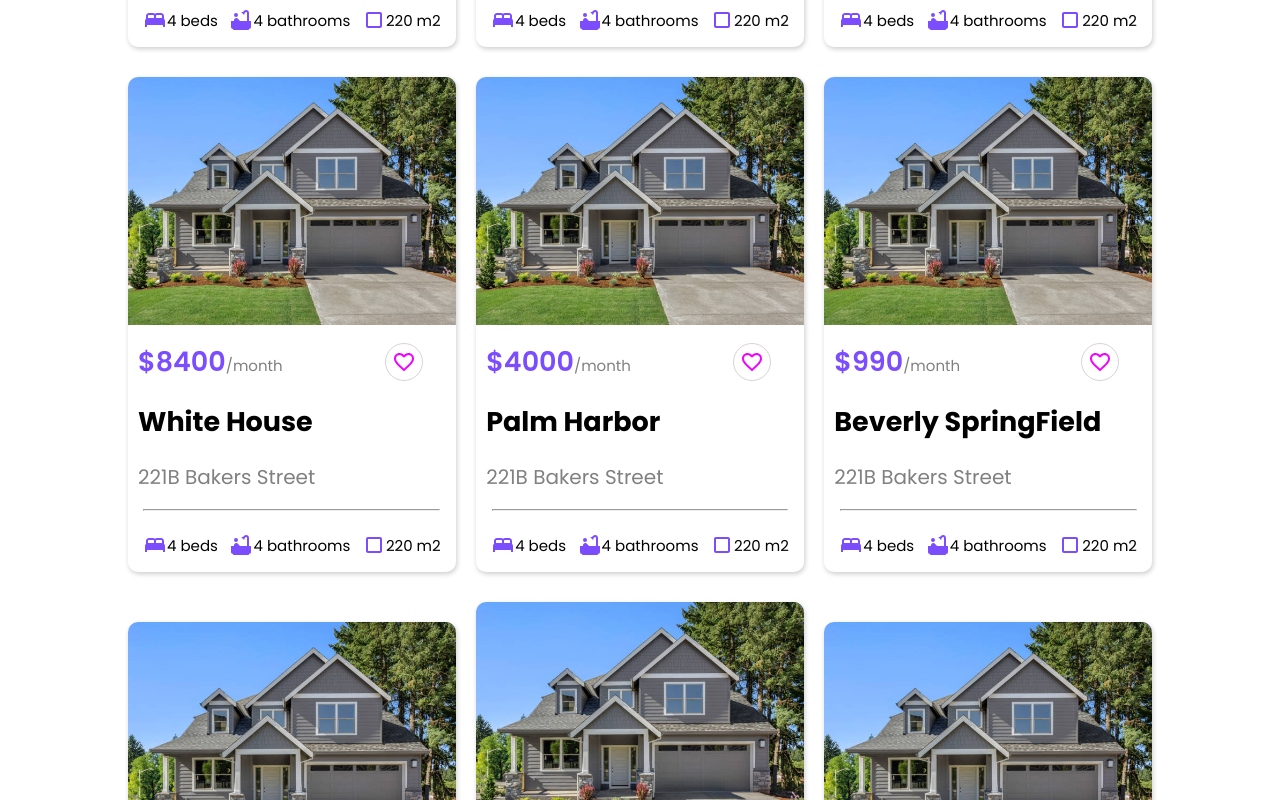
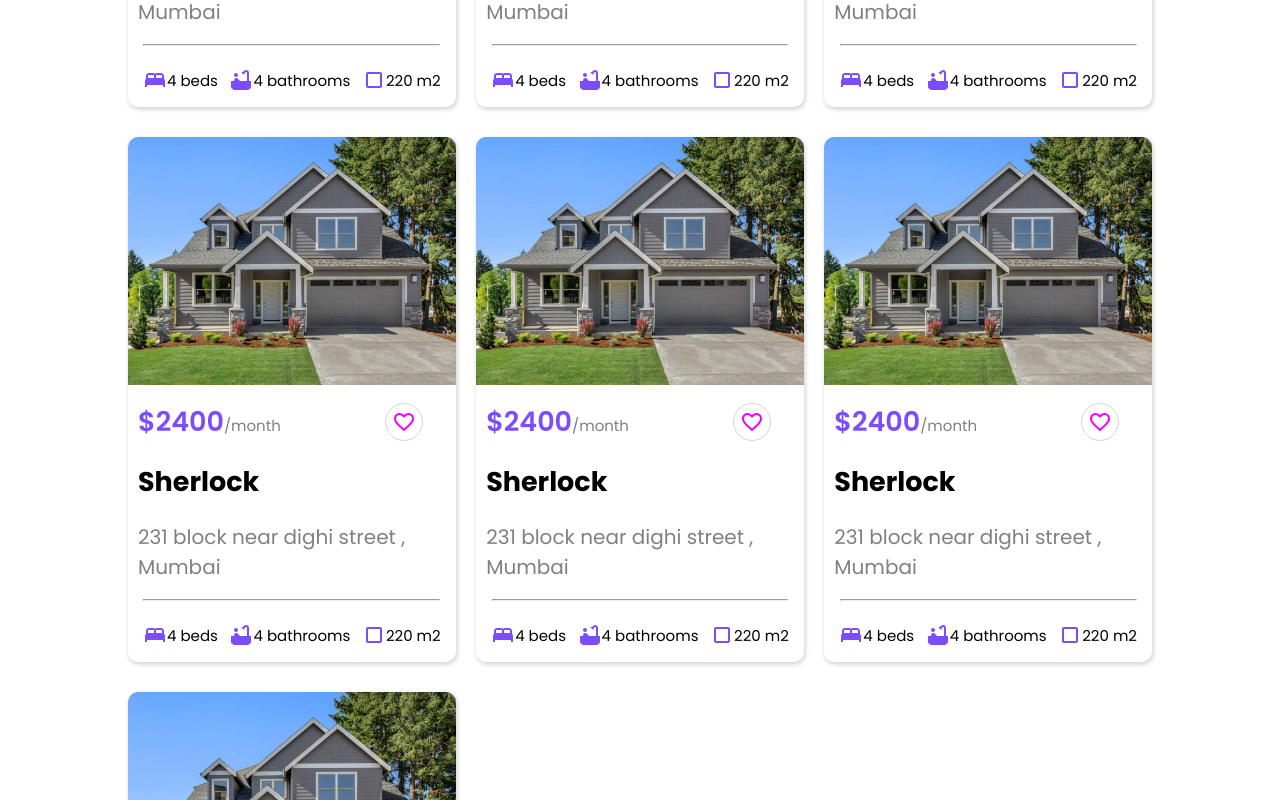
Before and after one commit to Denver04/reunion, a React (Vite) app: page / in a window 1280 px wide. Shown: the part 1360-2160 px from the top of the page. Built offline with nearby package versions, Linux system fonts and the light colour scheme.

Commit message:
no need of Card.jsx

```diff
--- a/src/Components/Body.jsx
+++ b/src/Components/Body.jsx
@@ -1,32 +1,60 @@
-import React from 'react';
+import React , {useState} from 'react';
+import {data} from "./data.js";
 import "../CSS/body.css";
 import Search from './Search';
-import Card from './Card';
+import sx from "../images/sx.jpg";
+import "../CSS/card.css";
+import BedIcon from '@mui/icons-material/Bed';
+import BathtubIcon from '@mui/icons-material/Bathtub';
+import CropSquareIcon from '@mui/icons-material/CropSquare';
+import FavoriteBorderIcon from '@mui/icons-material/FavoriteBorder';
+// import Card from './Card';
 
 function Body() {
+    const [search , setSearch] = useState("");
+
   return (
     <div className='body'>
         <div className='body1'>
             <h1>Search properties to rent</h1>
-            <input type="search" placeholder='Search'></input>
+            <input type="search" placeholder='Search' onChange={(e)=>{setSearch(e.target.value)}}></input>
         </div>
         <Search />
         <div className='cards'>
-            <Card name="Sherlock House" price="$2200"/>
-            <Card name="Watson House" price="$1500" />
-            <Card name="Western Avenue" price="$3000" />
-            <Card name="Amaan Hilton" price="$2500" />
-            <Card name="Hilton Carter" price="$800" />
-            <Card name="Yorkingel" price="$11520" />
-            <Card name="White House" price="$8400" />
-            <Card name="Palm Harbor" price="$4000" />
-            <Card name="Beverly SpringField" price="$990" />
-            <Card name="Faulkner Ave" price="$2312" />
-            <Card name="Elementary Residency" price="$5000" />
-            <Card name="Akuma house" price="$1213" />
-            <Card name="Freemangood" price="$1536" />
-            <Card name="Western Avenue" price="$2000" />
-            <Card name="Easy home" price="$4500" />
+            {
+                data.map((item , key)=>(
+                    <div className='card-section'>
+                        <div className='card'>
+                            <div className='card-img'>
+                                <img src={sx} />
+                            </div>
+                            <div className='card-info'>
+                                <div className='heart'>
+                                    <p className='price'><span>{item.price}</span>/month</p>
+                                    <FavoriteBorderIcon className='hearts' />
+                                </div>
+                                <p className='housename'>{item.house}</p>
+                                <p className='addr'>{item.addr}</p>
+                            </div>
+                            <hr />
+                            <div className='card-icon'>
+                                <div className='icons'>
+                                    <BedIcon className='icon' />
+                                    <span>4 beds</span>
+                                </div>
+                                <div className='icons'>
+                                    <BathtubIcon className='icon' />
+                                    <span>4 bathrooms</span>
+                                </div>
+                                <div className='icons'>
+                                    <CropSquareIcon className='icon' />
+                                    <span> 220 m2</span>
+                                </div>
+                            </div>
+                        </div>
+                    </div>
+                ))
+            }
         </div>
     </div>
   )
--- a/src/Components/Card.jsx
+++ b/src/Components/Card.jsx
@@ -1,4 +1,5 @@
 import React from 'react';
+import {data} from "./data.js"
 import sx from "../images/sx.jpg";
 import "../CSS/card.css";
 import BedIcon from '@mui/icons-material/Bed';
--- /dev/null
+++ b/src/Components/data.js
@@ -0,0 +1,64 @@
+// import sx from "../images/sx.jpg";
+
+export const data = [
+    {
+        id:1,
+        house:"Sherlock",
+        price:"$2400",
+        addr:"231 block near dighi street , Mumbai",
+    },
+    {
+        id:2,
+        house:"Sherlock",
+        price:"$2400",
+        addr:"231 block near dighi street , Mumbai",
+    },
+    {
+        id:3,
+        house:"Sherlock",
+        price:"$2400",
+        addr:"231 block near dighi street , Mumbai",
+    },
+    {
+        id:4,
+        house:"Sherlock",
+        price:"$2400",
+        addr:"231 block near dighi street , Mumbai",
+    },
+    {
+        id:5,
+        house:"Sherlock",
+        price:"$2400",
+        addr:"231 block near dighi street , Mumbai",
+    },
+    {
+        id:6,
+        house:"Sherlock",
+        price:"$2400",
+        addr:"231 block near dighi street , Mumbai",
+    },
+    {
+        id:7,
+        house:"Sherlock",
+        price:"$2400",
+        addr:"231 block near dighi street , Mumbai",
+    },
+    {
+        id:8,
+        house:"Sherlock",
+        price:"$2400",
+        addr:"231 block near dighi street , Mumbai",
+    },
+    {
+        id:9,
+        house:"Sherlock",
+        price:"$2400",
+        addr:"231 block near dighi street , Mumbai",
+    },
+    {
+        id:10,
+        house:"Sherlock",
+        price:"$2400",
+        addr:"231 block near dighi street , Mumbai",
+    },
+]
```
